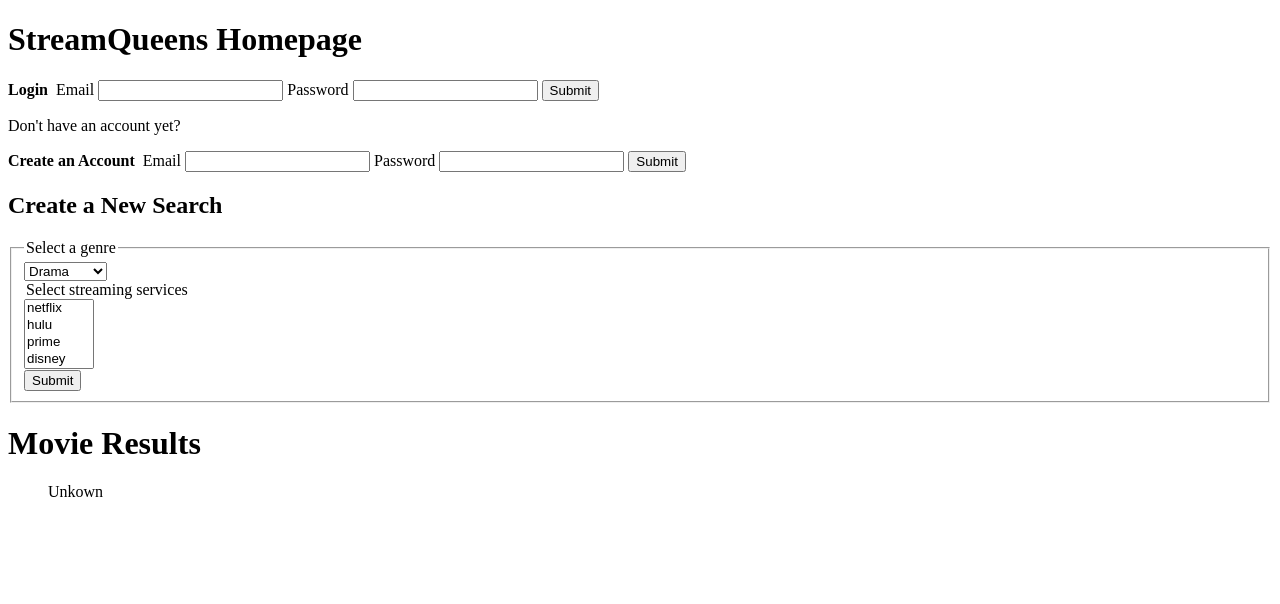
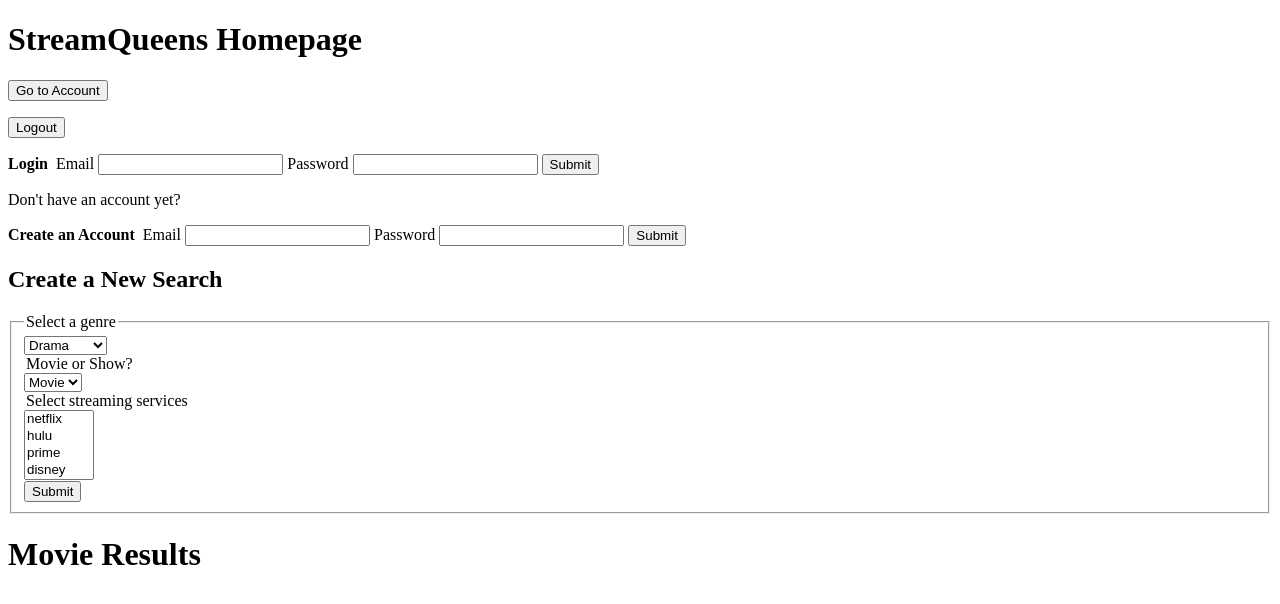
Before and after one commit to KylaPust/StreamQueens, a Flask app: page / in a window 1280 px wide. Shown: the top 604 px of the page. Run offline with Flask 2, Linux system fonts and the light colour scheme.

Commit message:
login/create account completed

```diff
--- a/model.py
+++ b/model.py
@@ -34,7 +34,8 @@ class Movie(db.Model):
         return{'movie_id': self.movie_id,
                 'title': self.title,
                 'poster_path': self.poster_path,
-                'link': self.link}
+                'link': self.link,
+                'streaming': self.streaming}
 
 class Watch(db.Model):
 
--- a/movie_api.py
+++ b/movie_api.py
@@ -36,7 +36,7 @@ def get_api_results(genre, type, service):
 	url = "https://streaming-availability.p.rapidapi.com/search/basic"
 
 	#querystring = {"country":"us","service":"netflix","type":"movie","genre":"28","page":"1","output_language":"en","language":"en"}
-	querystring = {"country":"us","service":{service},"type":{type},"genre":{genre}, "page":"30", "output_language":"en","language":"en"}
+	querystring = {"country":"us","service":{service},"type":{type},"genre":{genre}, "page":"3", "output_language":"en","language":"en"}
 
 	headers = {
 	"X-RapidAPI-Key": "a9ea500941msh7faeb06cb2027e8p12dd98jsn94738e7d4524",
--- a/server.py
+++ b/server.py
@@ -26,10 +26,10 @@ def user_login():
             flash("Your password is wrong, try again")
         else:
             session['email'] = email
-            flash(f"{login_user.email}, you're are all set!")
+            flash(f"{login_user.email}, you're all set!")
     else:
         flash("Invalid Email. Try again.")
-    return redirect('/')
+    return redirect("/")
 
 @app.route('/newaccount', methods=["POST"])
 def create_newaccount():
@@ -53,14 +53,15 @@ def create_newaccount():
 def query_results():
 
     genre = int(request.args.get("genre-id"))
-    # genre = request.json.get(genre)
+    result_type = request.args.get("result_type")
+    print(result_type)
     services = request.args.get("service").split(",")
     print(services)
     json_movies = {}
 
     for service in services:
 
-        movies = movie_api.get_api_results(genre, "movie", service)
+        movies = movie_api.get_api_results(genre, result_type, service)
 
         for movie in movies:
             json_movies[movie.title] = movie.to_dict()
@@ -70,10 +71,31 @@ def query_results():
     return jsonify(json_movies)
     #return movies
 
+@app.route("/addtowatchlist")
+def add_watchlist():
+    flash("this movie was added to your watchlist")
+    return
+
 @app.route('/account')
 def user_account():
 
-    return render_template("account.html")
+    if 'email' in session:
+        email = session['email']
+        return render_template("account.html", email=email)
+    else:
+        flash("Oops, please log in before viewing your account")
+        return redirect("/")
+
+@app.route('/logout')
+def user_logout():
+
+    if 'email' in session:
+        session.pop('email', None)
+        flash("You are no longer logged in")
+        return redirect('/')
+    else:
+        flash("You're not logged in yet")
+        return redirect('/')
 
 if __name__ == "__main__":
     # DebugToolbarExtension(app)
--- a/static/app.jsx
+++ b/static/app.jsx
@@ -18,11 +18,12 @@
         evt.preventDefault();
 
         const genre = document.querySelector('#genre-id').value;
+        const result_type = document.querySelector('#result_type').value;
         const selectedOptions = document.querySelectorAll("#service option:checked");
         const service = [...selectedOptions].map(s=>s.value);
-        console.log(selectedOptions);
+        // console.log(selectedOptions);
         document.querySelector('#title').innerHTML = "";
-        fetch(`/createdsearch?genre-id=${genre}&service=${service}`)
+        fetch(`/createdsearch?genre-id=${genre}&service=${service}&result_type=${result_type}`)
         .then((response) => response.text())
         .then((data) => { const dataJson = JSON.parse(data)
             const keys = Object.keys(dataJson);
@@ -30,12 +31,13 @@
                 // console.log(dataJson);
                 // console.log(Object.keys(dataJson));
                  const keyTitle = dataJson[key]["title"]
-                 const streamingsite = service
+                 const streamingsite = dataJson[key]['streaming']
                  const link = dataJson[key]["link"]
                  const keyPoster = ("https://image.tmdb.org/t/p/original" + dataJson[key]["poster_path"])
-                 const keyRender = ("<li>" + keyTitle + "  " + streamingsite + "<br>" + "<a href=" + '"' + link + '">' +
+                 const keyRender = ("<li>" + keyTitle + "  on " + streamingsite + "<br>" + '<br></br>'
+                 + '<form action="/addtowatchlist"><input type="submit" value="Add to Watchlist"></form>' + "</li>" + "<a href=" + '"' + link + '">' +
                  "<img src=" + '"' + keyPoster + '"'
-                 + " " + 'width="300"' + " " + 'height="400"></a>' + "</li>");
+                 + " " + 'width="300"' + " " + 'height="400"></a>');
 
                 document.querySelector('#title').insertAdjacentHTML('beforeend', keyRender)};
                 // innerHTML = dataJson["1922"]["title"];
--- a/templates/homepage.html
+++ b/templates/homepage.html
@@ -3,7 +3,14 @@
 
 {% block body %}
   <h1>StreamQueens Homepage</h1>
-
+  <form action="/account">
+    <p>
+      <input type="submit" value="Go to Account">
+    </p></form>
+    <form action="/logout">
+      <p>
+        <input type="submit" value="Logout">
+      </p></form>
 
   <form action="/login" method="POST">
     <p>
@@ -32,7 +39,12 @@
         <option value="12">Adventure</option>
         <option value="14">Fantasy</option>
         </select>
-
+        <br>
+        <legend>Movie or Show?</legend>
+        <select id="result_type">
+        <option value="movie">Movie</option>
+        <option value="series">Show</option>
+          </select>
         <br>
         <legend> Select streaming services </legend>
         <select multiple id="service">
@@ -56,7 +68,7 @@
   <h1>Movie Results</h1>
   <dl>
 
-    <dd id="title">Unkown</dd>
+    <dd id="title"></dd>
   </dl>
 </div>
 <script src="/static/app.jsx"></script>
```
Also changed, not shown: templates/account.html (+10 -0 lines).
